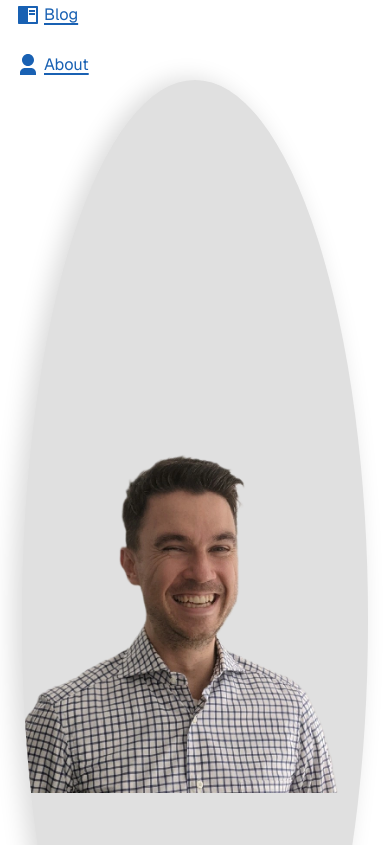
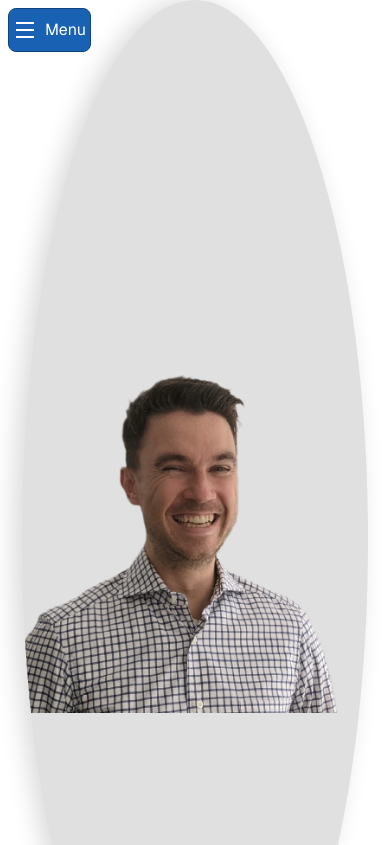
Before and after one commit to codercarl1243/react_components_system, a Next.js app: page / in a window 390 px wide. Shown: the top 845 px of the page. Built offline with nearby package versions, Linux system fonts and the light colour scheme.

Commit message:
UPDATE add data attributes that communicate JS changes and when the hamburger is visible to prevent css duplication

```diff
--- a/app/styles/components/overlay.css
+++ b/app/styles/components/overlay.css
@@ -1,4 +1,4 @@
-body:has(.overlay--visible) {
+body:has([data-overlay="visible"]) {
     overflow: hidden;
 }
 
@@ -8,24 +8,26 @@ body:has(.overlay--visible) {
     opacity: 0;
     background: var(--color-neutral-900);
     transition: opacity var(--overlay-transition-duration) ease-in-out;
-    z-index: 1;
+    z-index: 2;
     pointer-events: none;
 }
 
-body:has(.overlay--visible) .overlay-backdrop {
-    opacity: 0.5;
+body:has([data-overlay="visible"]) .overlay-backdrop {
+    opacity: 1;
     pointer-events: auto;
 }
 
-.overlay {
+.overlay-container[data-overlay="visible"] {
     position: relative;
     isolation: isolate;
-    z-index: 2;
-}
-/* make sure to give position to the control to ensure the stacking context works */
-.overlay-control {
     z-index: 3;
 }
+
+:where(.overlay-container[data-overlay="visible"] .overlay-control) {
+    position: relative;
+    z-index: 4;
+}
+
 @media (prefers-reduced-motion: reduce) {
     .overlay-backdrop {
         transition: none !important;
--- a/app/styles/tokens/variables.css
+++ b/app/styles/tokens/variables.css
@@ -1,5 +1,5 @@
 :root {
     --overlay-transition-duration: 250ms;
     --expanded-burger-menu-width: min(300px, 80%);
-    --expandButtonMaxWidth: min(300px, 80%);
+    --expanded-button--width: min(300px, 80%);
 }
--- a/components/hamburger/hamburger.menu.tsx
+++ b/components/hamburger/hamburger.menu.tsx
@@ -1,3 +1,4 @@
+'use client';
 import clsx from "clsx";
 import { HamburgerMenuProps } from "@/components/hamburger/hamburger.types";
 import { useHamburgerContext } from "@/components/hamburger/context";
@@ -8,8 +9,8 @@ export default function HamburgerMenu<T extends React.ElementType = "aside">({
     ...props
 }: HamburgerMenuProps<T>) {
     const Component = as || "aside";
-    const { menuIsOpen, isActive, menuRef, menuId, position } = useHamburgerContext();
-    const dialogProps = (isActive && menuIsOpen) ? {role: "dialog","aria-modal": true} : {}
+    const { menuState, isActive, menuRef, menuId, position } = useHamburgerContext();
+    const dialogProps = (isActive && menuState === "open") ? {role: "dialog","aria-modal": true} : {}
 
     return (
         <Component
@@ -19,8 +20,9 @@ export default function HamburgerMenu<T extends React.ElementType = "aside">({
                 className
             )}
             id={menuId}
-            data-isopen={menuIsOpen === true}
+            data-state={menuState}
             data-position={position}
+            data-mode={isActive ? "hamburger" : "static"}
             {...dialogProps}
             {...props}
         />
--- a/components/hamburger/hamburger.toggle.tsx
+++ b/components/hamburger/hamburger.toggle.tsx
@@ -1,3 +1,4 @@
+'use client';
 import Button from "@/components/button";
 import clsx from "clsx";
 import { HamburgerButtonProps } from "@/components/hamburger/hamburger.types";
@@ -15,18 +16,18 @@ export default function HamburgerToggle({
     ...props
 }: HamburgerButtonProps) {
     // TODO: allow custom ref to be passed to context to use as buttonRef
-    const { menuIsOpen, menuId, toggleMenuOpenState, buttonRef, position } = useHamburgerContext();
+    const { menuState, menuId, toggleMenuOpenState, isActive, buttonRef, position } = useHamburgerContext();
 
-    const IconToRender = menuIsOpen ? (closeIcon ?? RiCloseLargeLine) : (openIcon ?? RiMenuLine);
-    const ariaLabelValue = menuIsOpen ? (ariaLabelWhenOpen ?? "Close menu") : (ariaLabelWhenClosed ?? "Open menu")
+    const IconToRender = menuState === "open" ? (closeIcon ?? RiCloseLargeLine) : (openIcon ?? RiMenuLine);
+    const ariaLabelValue = menuState === "open" ? (ariaLabelWhenOpen ?? "Close menu") : (ariaLabelWhenClosed ?? "Open menu")
 
     return (
         <Button
             aria-label={ariaLabelValue}
             {...props}
             aria-controls={menuId}
-            aria-expanded={menuIsOpen === true}
-            data-open={menuIsOpen}
+            aria-expanded={menuState === "open"}
+            data-state={menuState}
             data-position={position}
             onClick={() => toggleMenuOpenState()}
             ref={buttonRef}
--- a/components/hamburger/hamburger.wrapper.tsx
+++ b/components/hamburger/hamburger.wrapper.tsx
@@ -1,3 +1,4 @@
+'use client';
 import clsx from "clsx";
 import useHamburger from "@/components/hamburger/useHamburger";
 import { HamburgerContext } from "@/components/hamburger/context";
@@ -21,11 +22,11 @@ export default function HamburgerWrapper<T extends React.ElementType = "div">({
             <Component
                 ref={state.wrapperRef as React.Ref<any>}
                 className={clsx(
-                    "hamburger-menu-wrapper overlay",
-                    { "overlay--visible": state.menuIsOpen && state.isActive },
+                    "hamburger-menu--wrapper overlay-container",
                     className
                 )}
-                data-breakpoint={breakpoint}
+                data-overlay={ (state.menuState === "open" && state.isActive) ? "visible" : "hidden"}
+                data-mode={state.isActive ? "hamburger" : "static"}
                 {...props}
             >
                 {children}
--- a/components/layout/header.tsx
+++ b/components/layout/header.tsx
@@ -21,7 +21,6 @@ export default function Header({ className, ...props }: ComponentProps<'header'>
     >
       <SkipLink />
       <Hamburger.Toggle
-        className='hamburger-menu--toggle'
         data-style='filled'
         data-variant='primary'
         openIcon={RiMenuLine}
```
